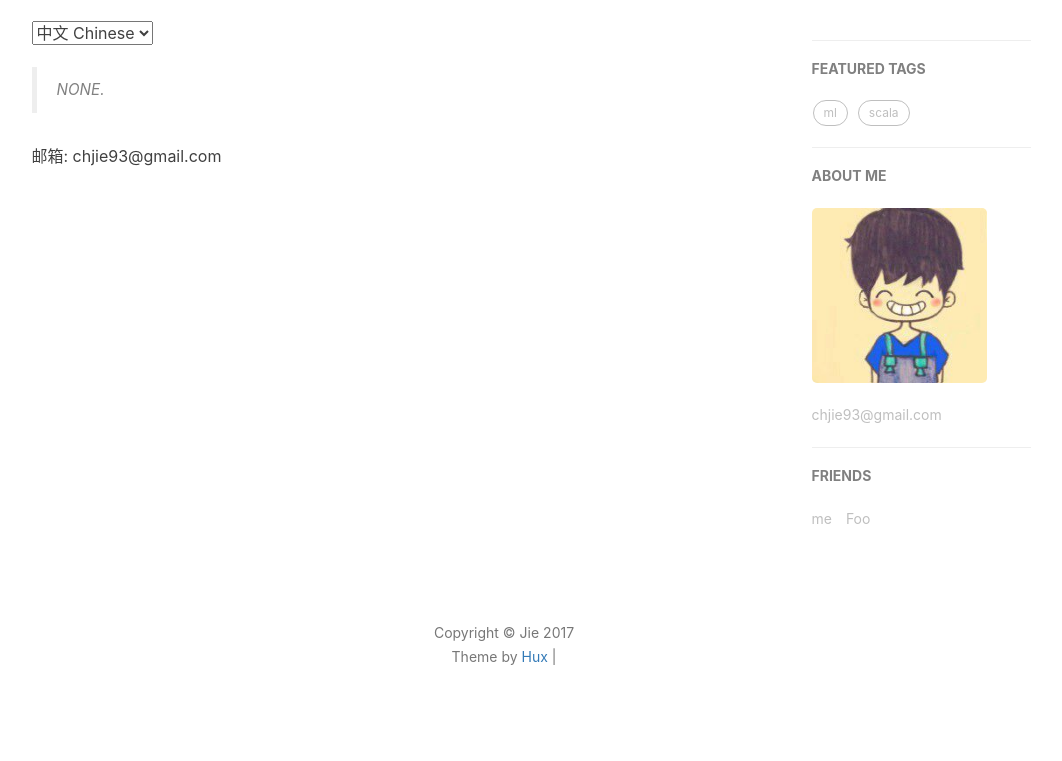
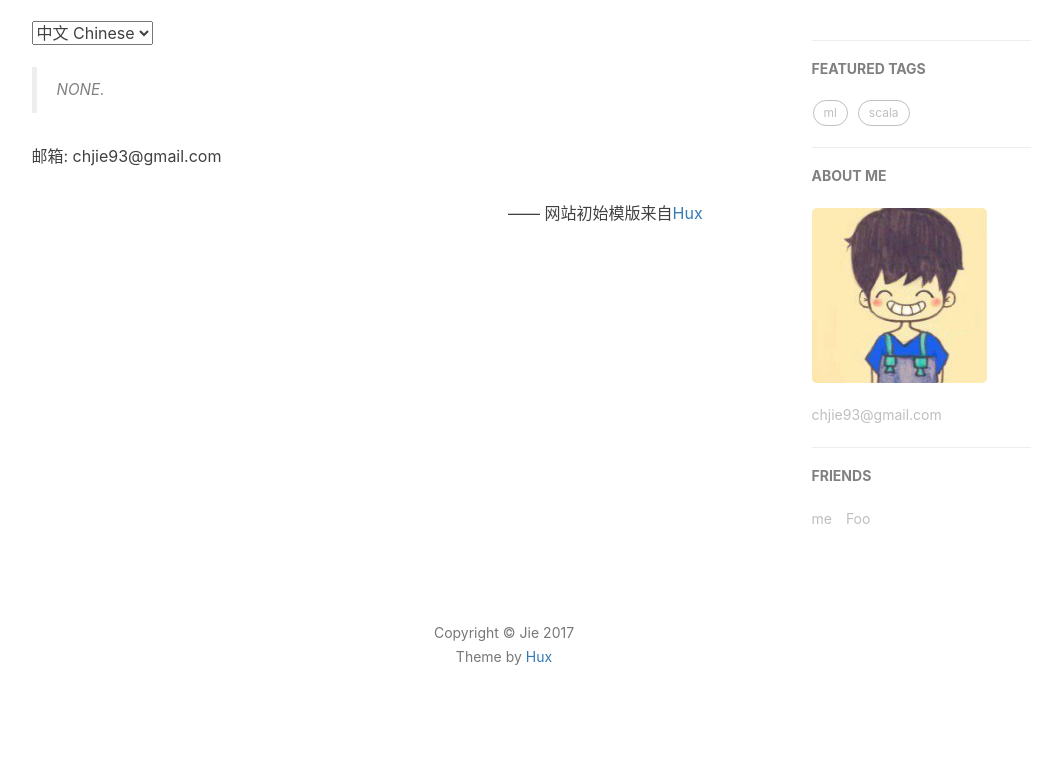
Before and after one commit to ChPi/ChPi.github.io, a Jekyll site: the page built from about.html, in a window 1280 px wide. Shown: the part 418-1179 px from the top of the page, without its empty margins (136-1198 px from the left). Built offline with Jekyll 4.4.1, drawn with Linux system fonts in a browser that asks for light colours; nearby versions of some CDN libraries; comment, search, counter and statistics services are not loaded.

Commit message:
换点东西

```diff
--- a/_includes/footer.html
+++ b/_includes/footer.html
@@ -72,7 +72,7 @@
                 <p class="copyright text-muted">
                     Copyright &copy; {{ site.title }} {{ site.time | date: '%Y' }}
                     <br>
-                    Theme by <a href="https://github.com/huxpro/huxpro.github.io/">Hux</a> |
+                    Theme by <a href="https://github.com/huxpro/huxpro.github.io/">Hux</a>
                     <!--<iframe-->
                         <!--style="margin-left: 2px; margin-bottom:-5px;"-->
                         <!--frameborder="0" scrolling="0" width="91px" height="20px"-->
--- a/about.html
+++ b/about.html
@@ -22,9 +22,9 @@
     <!--9月21日上午，阳光明媚，鲜花斗艳。帕洛阿尔托苹果店里欢声笑语，人头攒动。苹果公司首席执行官蒂姆·库克先生在店长欧阳猛南陪同下，不远千米，深入到一线店面，为那里的员工带去节曰的问候和良好的祝愿。<br><br>“果粉们，你们辛苦了，我代表某果公司，祝你们身体健康，生活幸福，工作成功！”库克亲切慰问广大员工和顾客，并就iOS7、iPhone 5S和iPhone 5C的销售状况进行调研。 <br><br>“您现在每月工资有多少？肾5S拿到了吗？”在店里，库克关切地向果粉们问起这一问题。当听说果粉们排到了5S，库克满意地连连点头。接着他指出，近年来苹果事业发展取得巨大成就，特别是iPhone影响剧增，老百姓对iOS满意度逐步提高，在这个转变过程中，果粉的辛勤工作功不可没。<br><br>库克看到一个中国小朋友在排队买iPhone 5S，亲切的问：“5288元一台能承受不？”小朋友回答到：“能！”当得知这位小朋友卖了一个肾来买iPhone 5S时，库克叮嘱道：“在支持苹果的同时，也要爱护身体。”<br><br>库克与购买苹果手机的果粉们兴致勃勃地参观了苹果专卖店，和员工们拉了拉家常，并饶有兴趣地玩了四盘切西瓜游戏，与普通员工同乐。<br><br>在交谈中，库克多次关心地强调：“有了iPhone 5C，就不卖iPhone 5了。”并对顾客说：“好好休息，身体是革命的本钱嘛！”会谈始终在亲切友好的气氛中进行。<br><br>顾客们就库克的讲话达成了广泛的共识，并承认世界上只有iOS最流畅，要紧紧的团结在以库克先生为首席执行官的苹果公司集体周围，一心一意抓学习，聚精会神谋发展。<br>-->
     <!--<br>帕洛阿尔托苹果专卖店当日原则通过《蒂姆·库克首席执行官在加州新苹果店的讲话纪要》，并下发各分店认真学习、研讨。-->
 
-    <!--<p style="text-align:right;">-->
-        <!--—— <a href="http://www.zhihu.com/question/19687065">李书航 － 什么是「共产中文腔调」？ </a>-->
-    <!--</p>-->
+    <p style="text-align:right;">
+        —— 网站初始模版来自<a href="https://github.com/huxpro/huxpro.github.io/">Hux </a>
+    </p>
 
 </div>
 
```
Also changed, not shown: 1 other file.
